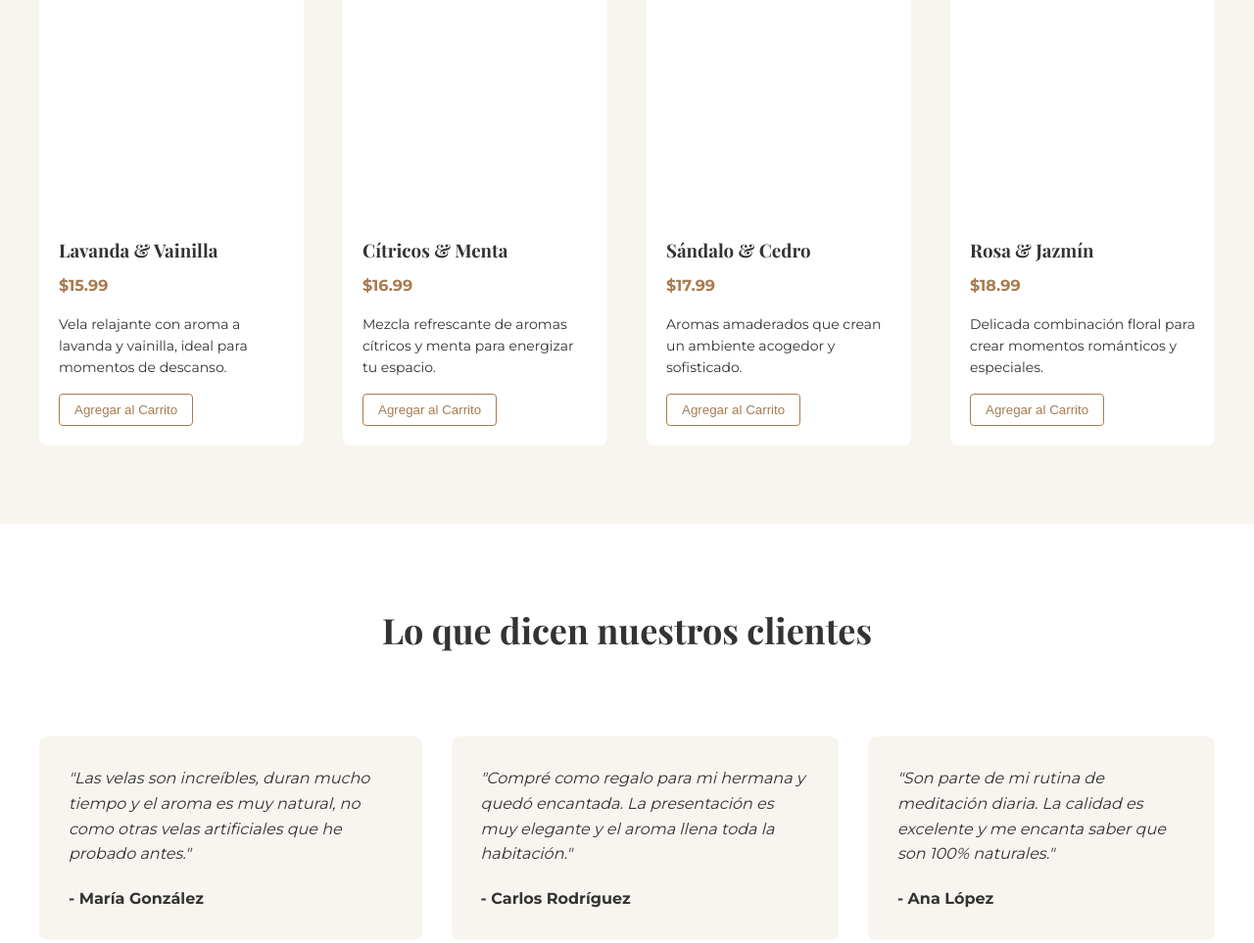
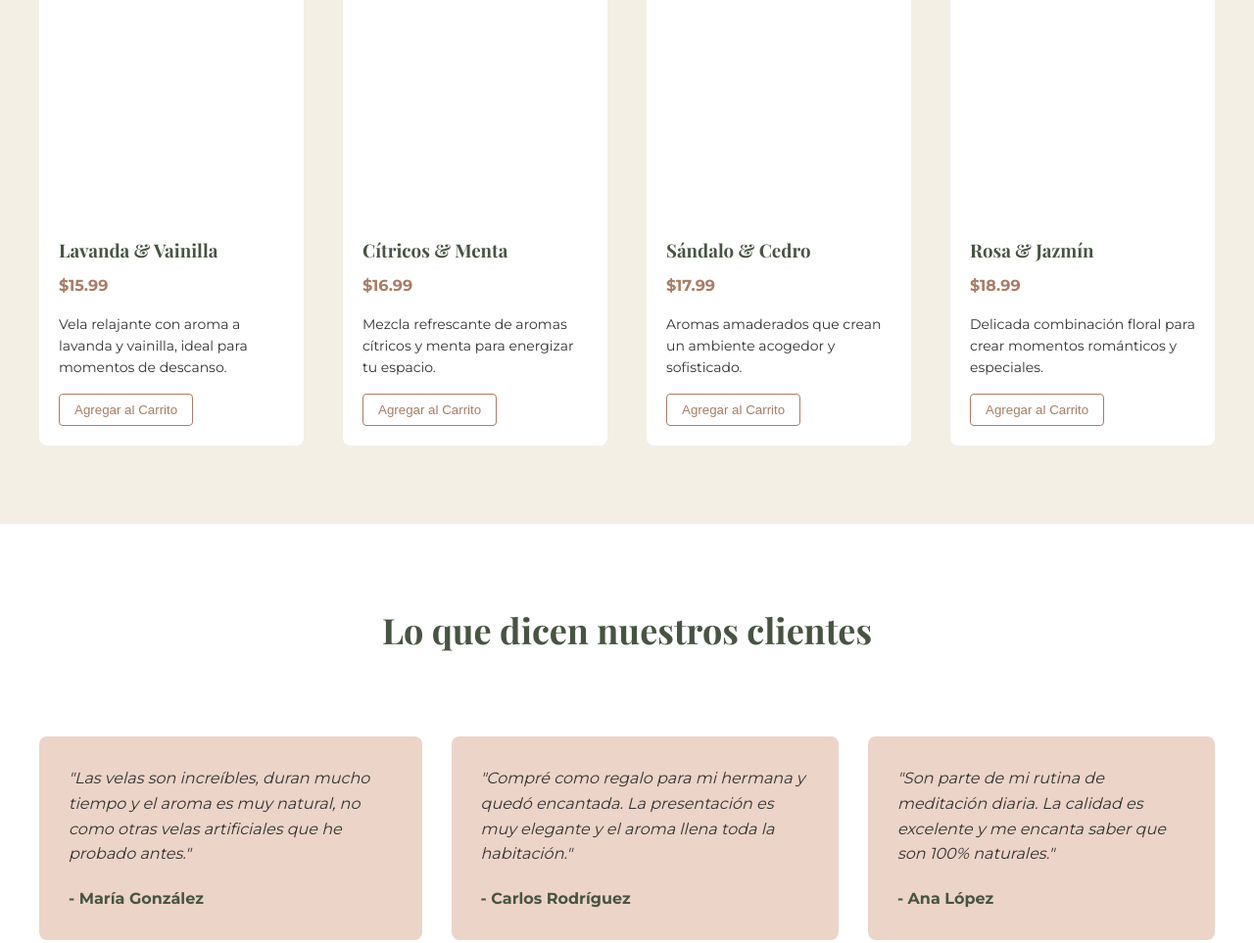
Before and after one commit to Estefania-ss/MyE-homeandwellness, a plain HTML site: page index.html in a window 1280 px wide. Shown: the part 1285-2248 px from the top of the page at 98% size. Drawn offline with nearby package versions, Linux system fonts and the light colour scheme.

Commit message:
Update index.html

```diff
--- a/index.html
+++ b/index.html
@@ -5,12 +5,24 @@
     <meta name="viewport" content="width=device-width, initial-scale=1.0">
     <title>Tu Nombre - Velas Aromáticas</title>
     <style>
-        /* Variables de colores */
+        /* Variables de colores actualizadas con tu paleta */
         :root {
-            --color-primary: #a67c52;
-            --color-secondary: #f8f5f0;
-            --color-dark: #333333;
+            --color-dark-green: #475442;     /* Verde oscuro */
+            --color-sage: #7a7d6d;           /* Verde oliva/salvia */
+            --color-terracotta: #a97d66;     /* Terracota/marrón */
+            --color-blush: #ecd4c8;          /* Rosa pálido/melocotón */
+            --color-cream: #f3efe5;          /* Beige/crema */
+
+            /* Colores funcionales */
+            --color-primary: var(--color-terracotta);
+            --color-secondary: var(--color-cream);
+            --color-accent: var(--color-sage);
+            --color-dark: var(--color-dark-green);
             --color-light: #ffffff;
+            --color-text: #333333;
+            --color-background: var(--color-cream);
+
+            /* Fuentes */
             --font-primary: 'Montserrat', sans-serif;
             --font-secondary: 'Playfair Display', serif;
         }
@@ -24,8 +36,8 @@
 
         body {
             font-family: var(--font-primary);
-            color: var(--color-dark);
-            background-color: var(--color-light);
+            color: var(--color-text);
+            background-color: var(--color-background);
             line-height: 1.6;
         }
 
@@ -112,12 +124,14 @@
             font-size: 56px;
             margin-bottom: 20px;
             line-height: 1.2;
+            color: var(--color-dark);
         }
 
         .hero p {
             font-size: 18px;
             margin-bottom: 30px;
             max-width: 500px;
+            color: var(--color-text);
         }
 
         .btn {
@@ -132,7 +146,7 @@
         }
 
         .btn:hover {
-            background-color: #8e6a45;
+            background-color: var(--color-dark);
             transform: translateY(-2px);
         }
 
@@ -162,6 +176,7 @@
         .benefit-card h3 {
             margin-bottom: 15px;
             font-family: var(--font-secondary);
+            color: var(--color-dark);
         }
 
         /* Productos destacados */
@@ -175,6 +190,7 @@
             margin-bottom: 60px;
             font-family: var(--font-secondary);
             font-size: 36px;
+            color: var(--color-dark);
         }
 
         .products-grid {
@@ -218,6 +234,7 @@
         .product-title {
             font-family: var(--font-secondary);
             margin-bottom: 8px;
+            color: var(--color-dark);
         }
 
         .product-price {
@@ -229,6 +246,7 @@
         .product-description {
             font-size: 14px;
             margin-bottom: 15px;
+            color: var(--color-text);
         }
 
         .add-to-cart {
@@ -262,7 +280,7 @@
 
         .testimonial-card {
             min-width: 300px;
-            background-color: var(--color-secondary);
+            background-color: var(--color-blush);
             padding: 30px;
             border-radius: 8px;
         }
@@ -270,15 +288,17 @@
         .testimonial-text {
             font-style: italic;
             margin-bottom: 20px;
+            color: var(--color-text);
         }
 
         .testimonial-author {
             font-weight: 700;
+            color: var(--color-dark);
         }
 
         /* Newsletter */
         .newsletter {
-            background-color: var(--color-primary);
+            background-color: var(--color-dark-green);
             color: var(--color-light);
             padding: 80px 40px;
             text-align: center;
@@ -308,7 +328,7 @@
         }
 
         .newsletter-btn {
-            background-color: var(--color-dark);
+            background-color: var(--color-terracotta);
             color: var(--color-light);
             border: none;
             padding: 0 25px;
@@ -318,12 +338,12 @@
         }
 
         .newsletter-btn:hover {
-            background-color: #222;
+            background-color: var(--color-sage);
         }
 
         /* Footer */
         footer {
-            background-color: var(--color-dark);
+            background-color: var(--color-sage);
             color: var(--color-light);
             padding: 60px 40px 20px;
         }
@@ -359,7 +379,7 @@
         }
 
         .footer-links ul li a:hover {
-            color: var(--color-primary);
+            color: var(--color-blush);
         }
 
         .social-icons {
```
